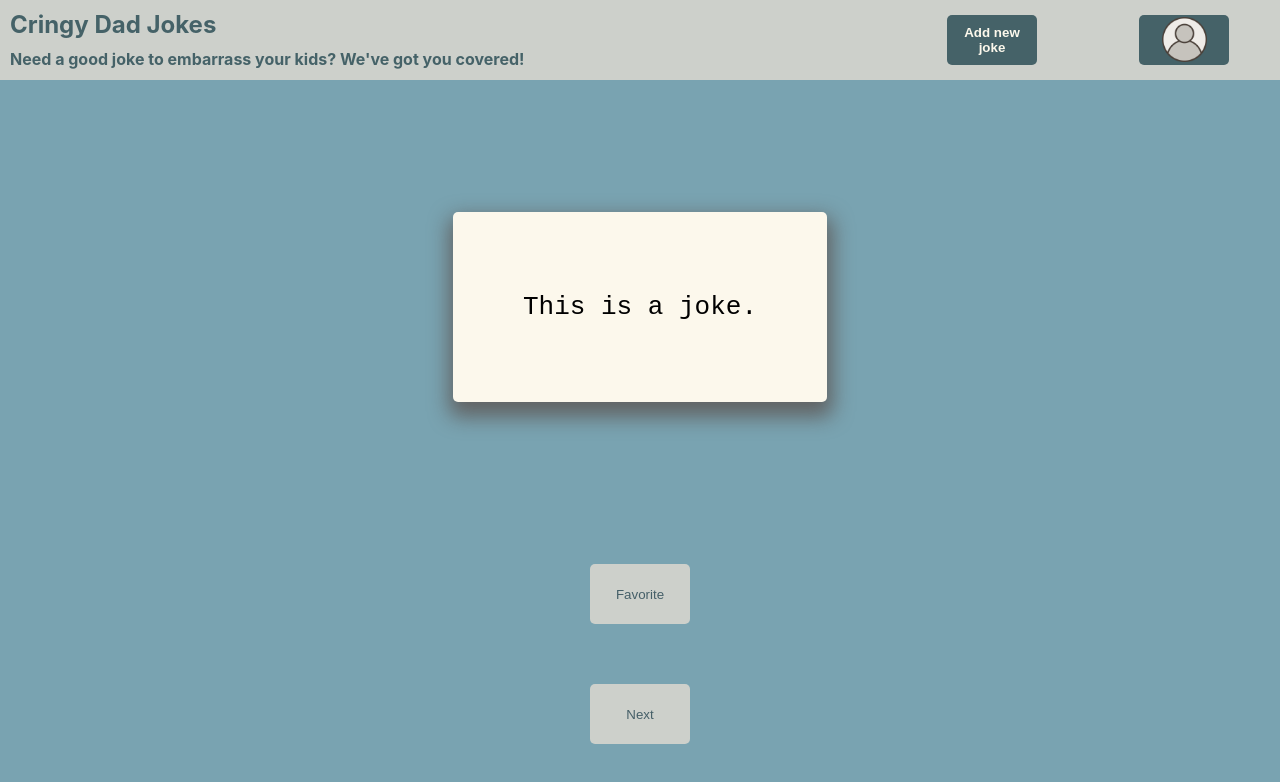
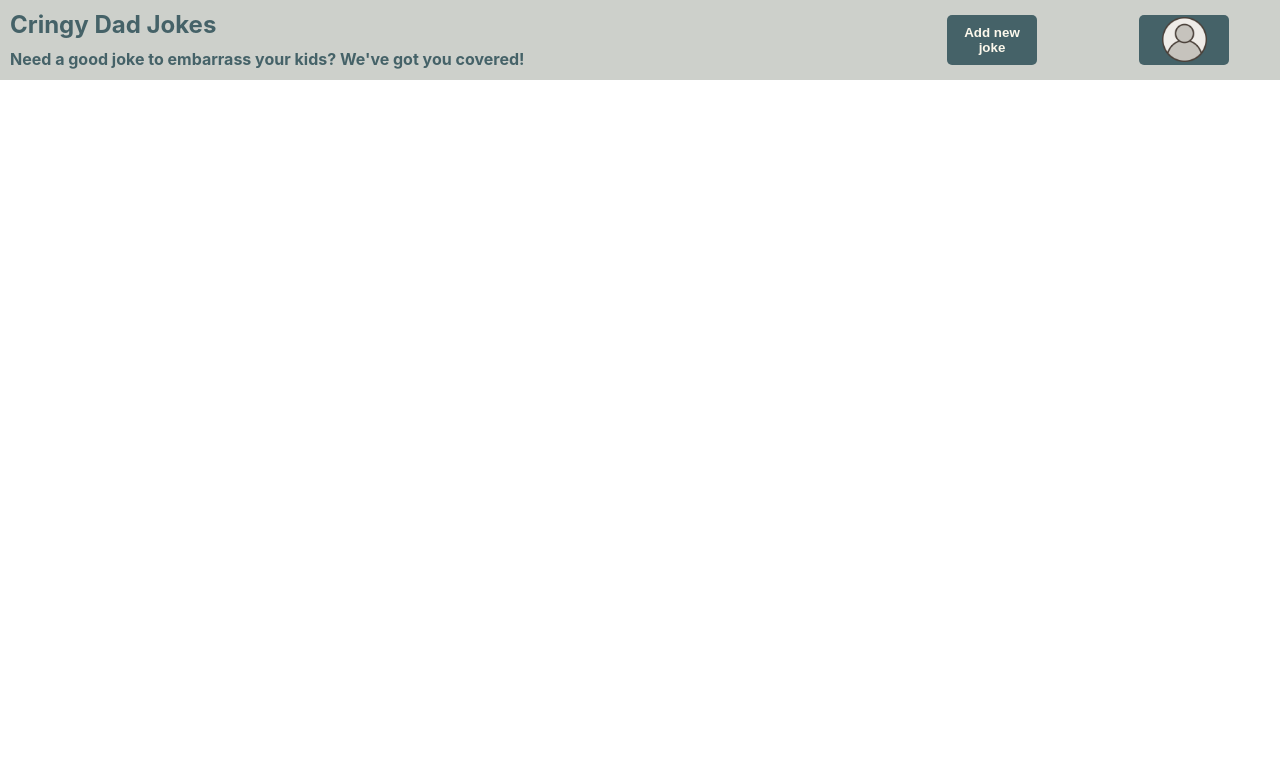
Before and after one commit to peytonjo/Dad-Jokes, a React (Create React App) app: page / in a window 1280 px wide. Shown: the top 782 px of the page. Built offline with nearby package versions, Linux system fonts and the light colour scheme.

Commit message:
install react router dependencies

```diff
--- a/src/App/App.js
+++ b/src/App/App.js
@@ -30,13 +30,13 @@
             {/* </ Link> */}
             </section>
           </nav>
-          <section className="app-body">
+          {/* <section className="app-body">
             <p className="joke-card">This is a joke.</p>
             <div className="joke-btns">
               <button className="add-favorite">Favorite</button>
               <button className="next-joke">Next</button>
             </div>
-          </section>
+          </section> */}
           {/* <User />  */}
           {/* <Form /> */}
         </body>
```
Also changed, not shown: 1 other file (tests, documents, lock files or other folders).
